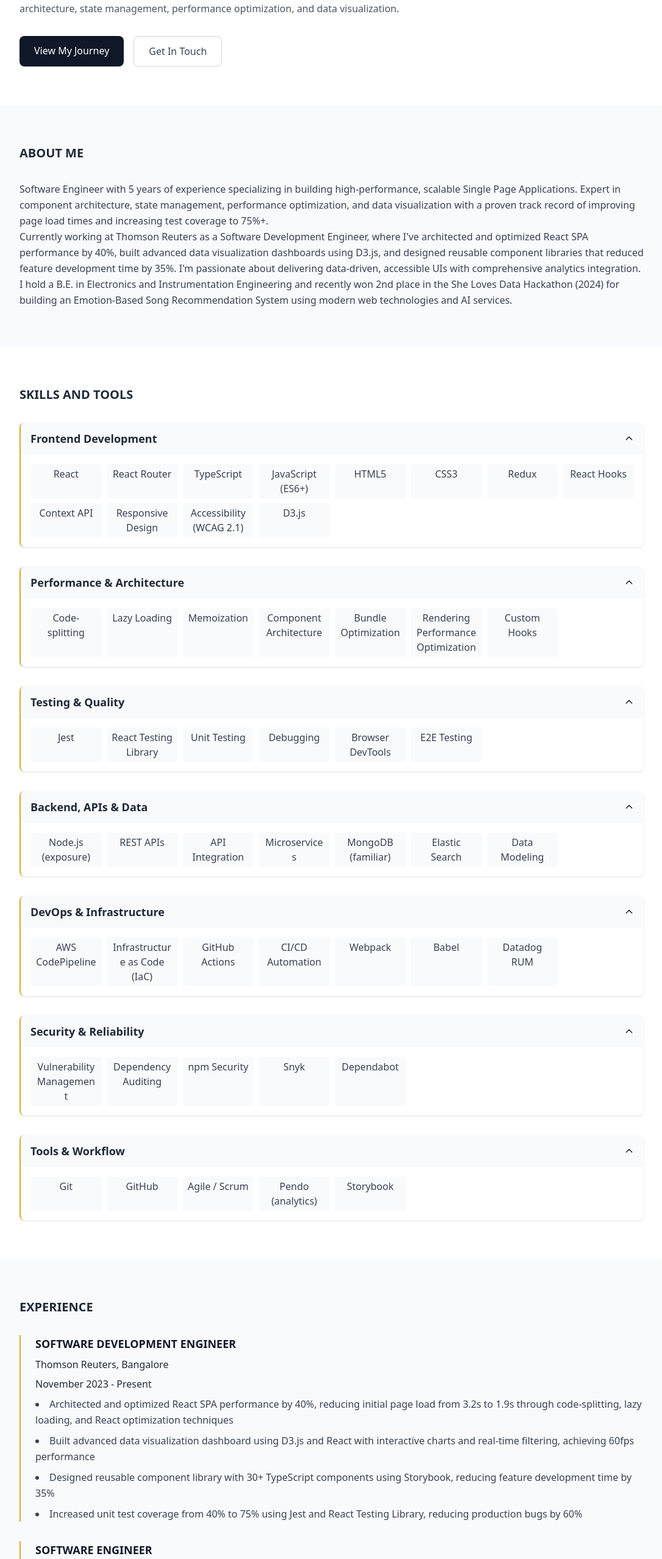
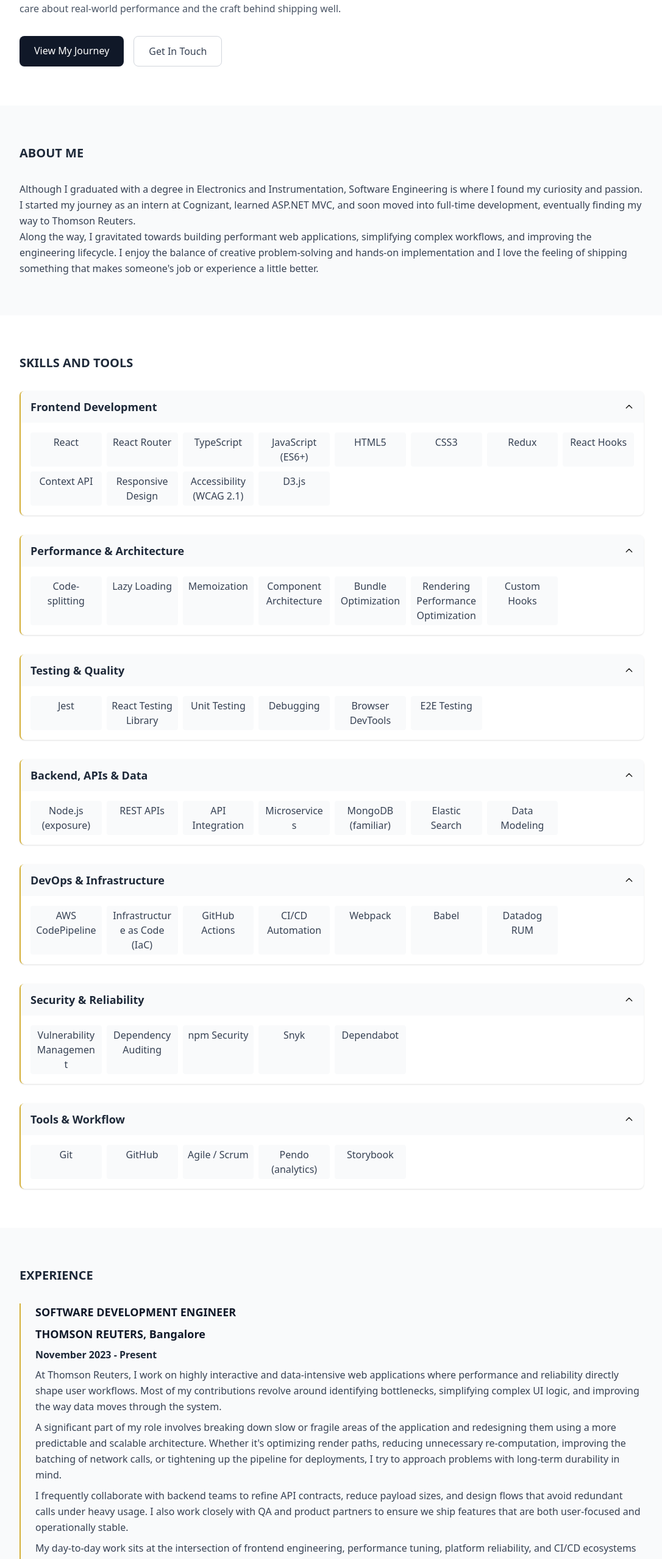
Before and after one commit to Poorniiii/portfolio, a Next.js app: page / in a window 1280 px wide. Shown: the part 235-2791 px from the top of the page at 61% size, without its empty margins (96-1182 px from the left). Built offline with nearby package versions, Linux system fonts and the light colour scheme.

Commit message:
content updates

```diff
--- a/app/constants/about_section_constants.ts
+++ b/app/constants/about_section_constants.ts
@@ -1,5 +1,4 @@
 export const aboutSectionContent = [
-  "Software Engineer with {years_of_experience} years of experience specializing in building high-performance, scalable Single Page Applications. Expert in component architecture, state management, performance optimization, and data visualization with a proven track record of improving page load times and increasing test coverage to 75%+.",
-  "Currently working at Thomson Reuters as a Software Development Engineer, where I've architected and optimized React SPA performance by 40%, built advanced data visualization dashboards using D3.js, and designed reusable component libraries that reduced feature development time by 35%. I'm passionate about delivering data-driven, accessible UIs with comprehensive analytics integration.",
-  "I hold a B.E. in Electronics and Instrumentation Engineering and recently won 2nd place in the She Loves Data Hackathon (2024) for building an Emotion-Based Song Recommendation System using modern web technologies and AI services.",
+  "Although I graduated with a degree in Electronics and Instrumentation, Software Engineering is where I found my curiosity and passion. I started my journey as an intern at Cognizant, learned ASP.NET MVC, and soon moved into full-time development, eventually finding my way to Thomson Reuters.",
+  "Along the way, I gravitated towards building performant web applications, simplifying complex workflows, and improving the engineering lifecycle. I enjoy the balance of creative problem-solving and hands-on implementation and I love the feeling of shipping something that makes someone's job or experience a little better."
 ];
--- a/app/constants/experience_section_constants.ts
+++ b/app/constants/experience_section_constants.ts
@@ -1,28 +1,41 @@
 const thomsonReutersJobResponsibilities = [
-  "Architected and optimized React SPA performance by 40%, reducing initial page load from 3.2s to 1.9s through code-splitting, lazy loading, and React optimization techniques",
-  "Built advanced data visualization dashboard using D3.js and React with interactive charts and real-time filtering, achieving 60fps performance",
-  "Designed reusable component library with 30+ TypeScript components using Storybook, reducing feature development time by 35%",
-  "Increased unit test coverage from 40% to 75% using Jest and React Testing Library, reducing production bugs by 60%",
+  "At Thomson Reuters, I work on highly interactive and data-intensive web applications where performance and reliability directly shape user workflows. Most of my contributions revolve around identifying bottlenecks, simplifying complex UI logic, and improving the way data moves through the system.",
+  "A significant part of my role involves breaking down slow or fragile areas of the application and redesigning them using a more predictable and scalable architecture. Whether it's optimizing render paths, reducing unnecessary re-computation, improving the batching of network calls, or tightening up the pipeline for deployments, I try to approach problems with long-term durability in mind.",
+  "I frequently collaborate with backend teams to refine API contracts, reduce payload sizes, and design flows that avoid redundant calls under heavy usage. I also work closely with QA and product partners to ensure we ship features that are both user-focused and operationally stable.",
+  "My day-to-day work sits at the intersection of frontend engineering, performance tuning, platform reliability, and CI/CD ecosystems giving me a broad view of how the entire system behaves in production.",
 ];
 
 const cognizantJobResponsibilities = [
-  "Developed enterprise-grade React application UI serving 50K+ daily users with responsive design and 99.5% cross-browser compatibility",
-  "Implemented high-performance search interface with Elastic App Search, reducing perceived latency by 95% (from 2s to 100ms)",
-  "Integrated Pendo product analytics SDK for user behavior tracking, enabling data-driven decisions that improved feature usage by 20%",
-  "Built accessible UI components following WCAG 2.1 guidelines across 20+ components with keyboard navigation and screen reader support",
+  "My time at Cognizant gave me hands-on experience with large and long-running enterprise applications, where engineering decisions accumulate over time. A lot of my work involved making existing systems easier to reason about: modularizing legacy UI, improving predictability in state management, and restructuring components to reduce cognitive load for future developers.",
+  "I worked across features that dealt with search, filtering, and data visualization — areas that exposed me to latency, network constraints, and client-side performance challenges. I learned to think about how each part of the request/response chain affects the end user and how small architectural improvements can have outsized impact.",
+  "This role also strengthened my skills in cross-team collaboration. I regularly aligned on requirements with product managers, validated technical feasibility with backend teams, and worked with QA engineers to ensure accessibility and compatibility across diverse environments.",
+  "It was an environment where engineering quality mattered, and I learned how to balance scope, clarity, and timelines effectively.",
+];
+
+const internshipResponsibilities = [
+  "I joined Cognizant as an intern after graduating in Electronics and Instrumentation Engineering. Despite coming from a non-CS background, I gravitated toward software early on and used this internship to build a formal foundation in development practices.",
+  "During my training, I worked on internal projects using ASP.NET MVC and backend fundamentals. This experience helped me understand the structure behind production-grade systems, routing, server-side logic, data flow, and separation of concerns.",
+  "It also taught me the importance of disciplined engineering: writing predictable code, following conventions, and understanding the “why” behind patterns.",
+  "This internship laid the groundwork for my transition into a full‑time engineering role and eventually into the broader web ecosystem where I now operate.",
 ];
 
 export const experienceItems = [
   {
     title: "SOFTWARE DEVELOPMENT ENGINEER",
-    company: "Thomson Reuters, Bangalore",
+    company: "THOMSON REUTERS, Bangalore",
     duration: "November 2023 - Present",
     responsibilities: thomsonReutersJobResponsibilities,
   },
   {
     title: "SOFTWARE ENGINEER",
-    company: "Cognizant, Bangalore",
+    company: "COGNIZANT, Bangalore",
     duration: "March 2021 - October 2023",
     responsibilities: cognizantJobResponsibilities,
   },
+  {
+    title: "SOFTWARE ENGINEER INTERN",
+    company: "COGNIZANT, Bangalore",
+    duration: "December 2019 - April 2020",
+    responsibilities: internshipResponsibilities,
+  },
 ];
--- a/app/layout.tsx
+++ b/app/layout.tsx
@@ -18,21 +18,14 @@
     "web development",
   ],
   authors: [{ name: "Poornima Rajappan" }],
-  viewport: {
-    width: "device-width",
-    initialScale: 1,
-    minimumScale: 0.2,
-    maximumScale: 5,
-    userScalable: true,
-  },
   openGraph: {
     title: "Poornima Rajappan - Software Engineer",
     description: "Crafting Digital Experiences",
-    url: "https://poornima-rajappan-portfolio.com",
+    url: "https://portfolio-poornima-rajappans-projects.vercel.app",
     siteName: "Poornima's Portfolio",
     images: [
       {
-        url: "/og-image.png",
+        url: "https://portfolio-poornima-rajappans-projects.vercel.app/og-image.png",
         width: 1200,
         height: 630,
         alt: "Poornima Rajappan - Crafting Digital Experiences",
@@ -40,6 +33,16 @@
     ],
     locale: "en_US",
     type: "website",
+  },
+};
+
+export const viewport = {
+  viewport: {
+    width: "device-width",
+    initialScale: 1,
+    minimumScale: 0.2,
+    maximumScale: 5,
+    userScalable: true,
   },
 };
 
--- a/app/page.tsx
+++ b/app/page.tsx
@@ -46,7 +46,7 @@
     <div className="min-h-screen bg-white w-full">
       {/* Navigation */}
       <nav className="fixed top-0 w-full bg-white/80 backdrop-blur-sm border-b border-gray-100 z-50">
-        <div className="max-w-7xl mx-auto px-4 sm:px-6 lg:px-8 py-4">
+        <div className="max-w-6xl mx-auto px-4 sm:px-6 lg:px-8 py-4">
           <div className="flex justify-between items-center">
             <Heading />
 
@@ -73,7 +73,7 @@
       <HeroSection years_of_experience={years_of_experience} />
 
       {/* About Section */}
-      <AboutSection years_of_experience={years_of_experience} />
+      <AboutSection />
 
       {/* Skills Section */}
       <SkillsSection />
--- a/app/page_sections/about_section.tsx
+++ b/app/page_sections/about_section.tsx
@@ -1,21 +1,15 @@
 import Section from "../common/section";
 import SectionTitle from "../common/section_title";
 import { aboutSectionContent } from "../constants/about_section_constants";
-import { IYearsOfExperience } from "../interface";
 
-export default function AboutSection({
-  years_of_experience,
-}: IYearsOfExperience) {
+export default function AboutSection() {
   return (
     <Section id="about">
       <SectionTitle title="ABOUT ME" />
       <div className="prose prose-lg max-w-none">
         {aboutSectionContent.map((paragraph, index) => (
           <p key={index} className="text-gray-700 leading-relaxed">
-            {paragraph.replace(
-              "{years_of_experience}",
-              years_of_experience.toString(),
-            )}
+            {paragraph}
           </p>
         ))}
       </div>
--- a/app/page_sections/experience_section.tsx
+++ b/app/page_sections/experience_section.tsx
@@ -12,12 +12,12 @@
             <h3 className="text-lg font-semibold text-gray-900 mb-2">
               {item.title}
             </h3>
-            <p className="text-base text-gray-800 mb-2 font-medium">
+            <p className="text-lg font-semibold text-gray-900 mb-2">
               {item.company}
             </p>
-            <p className="text-base text-gray-800 mb-2">{item.duration}</p>
+            <p className="text-base font-semibold text-gray-800 mb-2">{item.duration}</p>
             <div className="text-base text-gray-700 leading-relaxed">
-              <ul className="list-disc list-inside space-y-2">
+              <ul className="list-inside space-y-2">
                 {item.responsibilities.map((responsibility, idx) => (
                   <li key={idx}>
                     <span className="text-base text-gray-700">
--- a/app/page_sections/hero_section.tsx
+++ b/app/page_sections/hero_section.tsx
@@ -12,9 +12,7 @@
           years of expertise
         </h1>
         <p className="text-base text-gray-600 mb-8 leading-relaxed max-w-4xl">
-          Software Engineer specializing in building high-performance, scalable
-          Single Page Applications. Expert in component architecture, state
-          management, performance optimization, and data visualization.
+          Software Engineer delivering features end-to-end: data flow design, UI behavior, testing, and production hardening. I care about real-world performance and the craft behind shipping well.
         </p>
         <div className="flex flex-col sm:flex-row gap-4 max-w-md">
           <a
```
